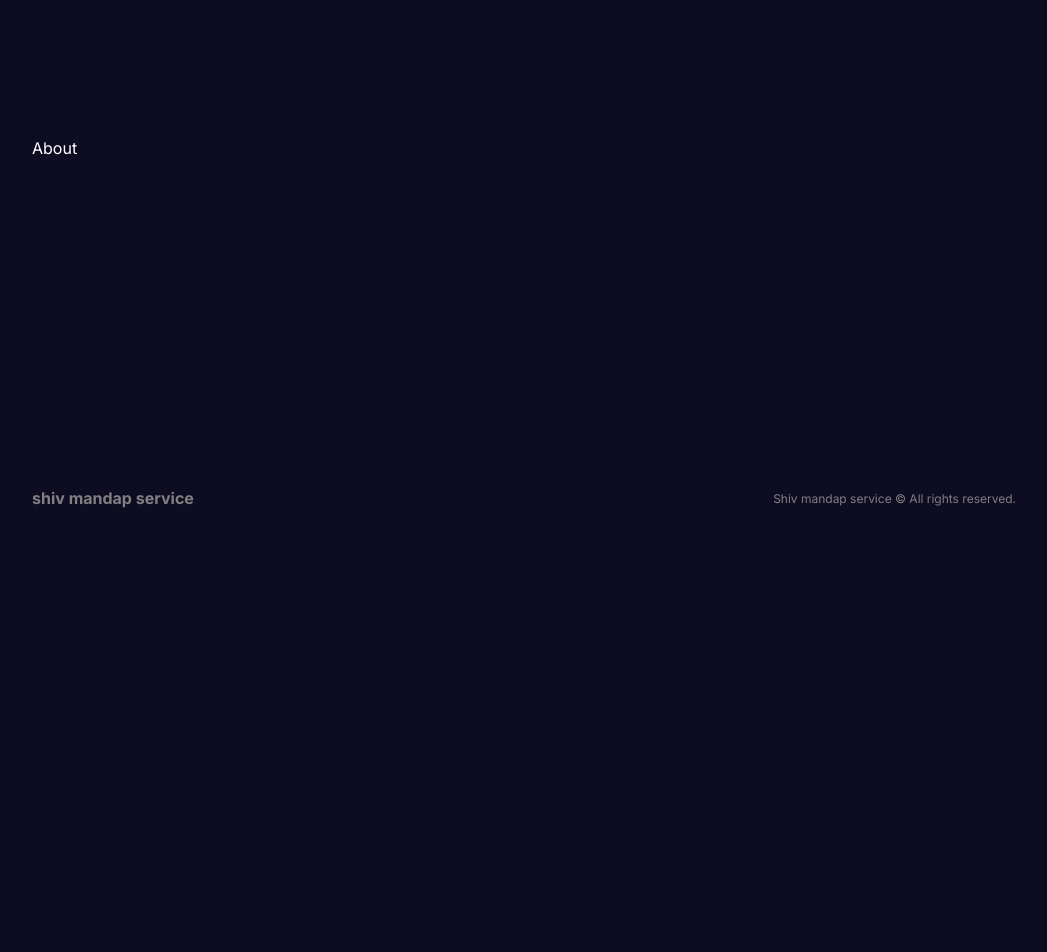
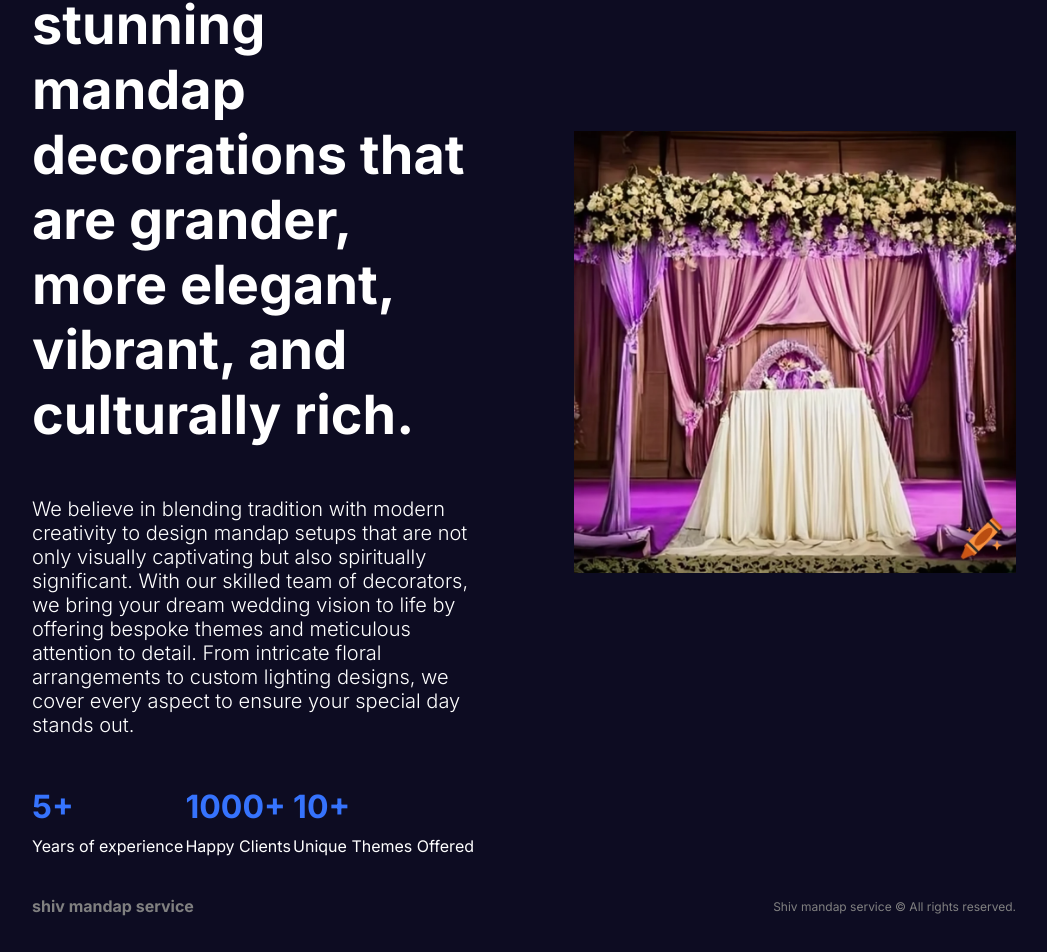
Before and after one commit to avanisindhav/nextjs-14-practical, a Next.js app: page /about in a window 1280 px wide. Shown: the part 252-1204 px from the top of the page, without its empty margins (116-1163 px from the left). Before the commit the page ends 800 px from the top, so only its background shows below. Built offline with nearby package versions, Linux system fonts and the light colour scheme.

Commit message:
about us page

```diff
--- /dev/null
+++ b/src/app/about/about.module.css
@@ -0,0 +1,61 @@
+.container {
+  display: flex;
+  gap: 100px;
+}
+
+.textContainer {
+  flex: 1;
+  display: flex;
+  flex-direction: column;
+  gap: 50px;
+}
+
+.subtitle {
+  color: var(--btn);
+}
+
+.title {
+  font-size: 54px;
+}
+
+.desc {
+  font-size: 20px;
+  font-weight: 300;
+}
+
+.boxes {
+  display: flex;
+  align-items: center;
+  justify-content: space-between;
+}
+
+.box {
+  display: flex;
+  flex-direction: column;
+  gap: 10px;
+}
+
+.box h1 {
+  color: var(--btn);
+}
+
+.imgContainer {
+  flex: 1;
+  position: relative;
+}
+
+.img {
+  object-fit: contain;
+}
+
+@media (max-width: 768px) {
+  .container {
+    flex-direction: column;
+    text-align: center;
+  }
+
+  .boxes {
+    flex-direction: column;
+    gap: 50px;
+  }
+}
--- a/src/app/about/page.jsx
+++ b/src/app/about/page.jsx
@@ -1,9 +1,55 @@
-import React from 'react'
+import Image from "next/image";
+import styles from "./about.module.css";
 
-function About() {
+export const metadata = {
+  title: "About Page",
+  description: "About description",
+};
+
+const AboutPage = () => {
+  // console.log("lets check where it works")
   return (
-    <div>About</div>
-  )
-}
+    <div className={styles.container}>
+      <div className={styles.textContainer}>
+        <h2 className={styles.subtitle}>About Us</h2>
+        <h1 className={styles.title}>
+          We craft stunning mandap decorations that are grander, more elegant,
+          vibrant, and culturally rich.
+        </h1>
+        <p className={styles.desc}>
+          We believe in blending tradition with modern creativity to design
+          mandap setups that are not only visually captivating but also
+          spiritually significant. With our skilled team of decorators, we bring
+          your dream wedding vision to life by offering bespoke themes and
+          meticulous attention to detail. From intricate floral arrangements to
+          custom lighting designs, we cover every aspect to ensure your special
+          day stands out.
+        </p>
+        <div className={styles.boxes}>
+          <div className={styles.box}>
+            <h1>5+</h1>
+            <p>Years of experience</p>
+          </div>
+          <div className={styles.box}>
+            <h1>1000+</h1>
+            <p>Happy Clients</p>
+          </div>
+          <div className={styles.box}>
+            <h1>10+</h1>
+            <p>Unique Themes Offered</p>
+          </div>
+        </div>
+      </div>
+      <div className={styles.imgContainer}>
+        <Image
+          src="/about1.png"
+          alt="About Image"
+          fill
+          className={styles.img}
+        />
+      </div>
+    </div>
+  );
+};
 
-export default About
+export default AboutPage;
```
Also changed, not shown: public/about1.png (added).
